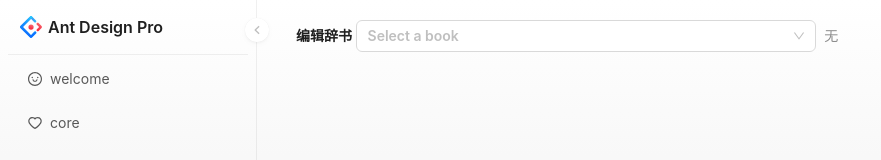
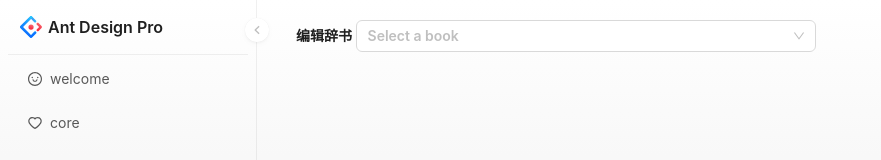
Before and after one commit to zhyDaDa/EndorsementMachine-v3, a React (Create React App) app: page / in a window 1280 px wide. Shown: the top 160 px of the page, without its empty margins (0-881 px from the left). Built offline with nearby package versions, Linux system fonts and the light colour scheme; the HTML template or start-up script is replaced by a standard one.

Commit message:
回到顶部悬浮按钮

```diff
--- a/src/components/editTable/index.js
+++ b/src/components/editTable/index.js
@@ -7,7 +7,7 @@ import {
     ProFormSegmented,
     ProFormSwitch,
 } from "@ant-design/pro-components";
-import { Button, message, Space, Typography, Select } from "antd";
+import { Button, message, Space, Typography, Select, FloatButton } from "antd";
 import React, { useRef, useState, useEffect } from "react";
 import {
     Book,
@@ -177,12 +177,6 @@ export default function EditTable({ turnTo }) {
                         />
                     }
                 </Text>
-                <Text type="secondary">
-                    {(() => {
-                        let b = books.find((e) => e.id == currentBook);
-                        return b ? b.name : "无";
-                    })()}
-                </Text>
             </Space>
             <EditableProTable
                 rowKey="id"
@@ -219,6 +213,7 @@ export default function EditTable({ turnTo }) {
                 }}
                 style={{ display: currentBook ? "block" : "none" }}
             />
+            <FloatButton.BackTop type="primary" />
         </ProForm>
     );
 }
```
